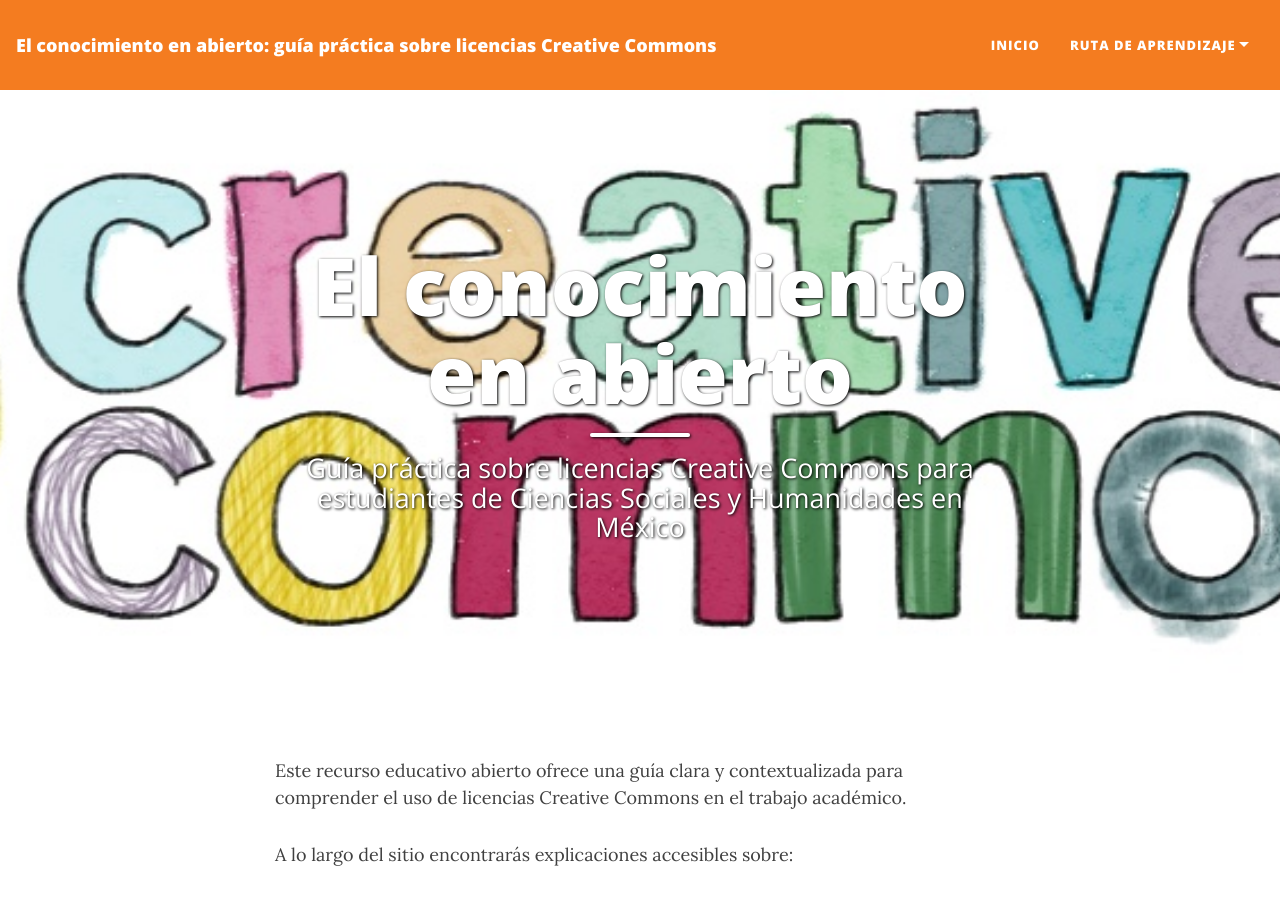
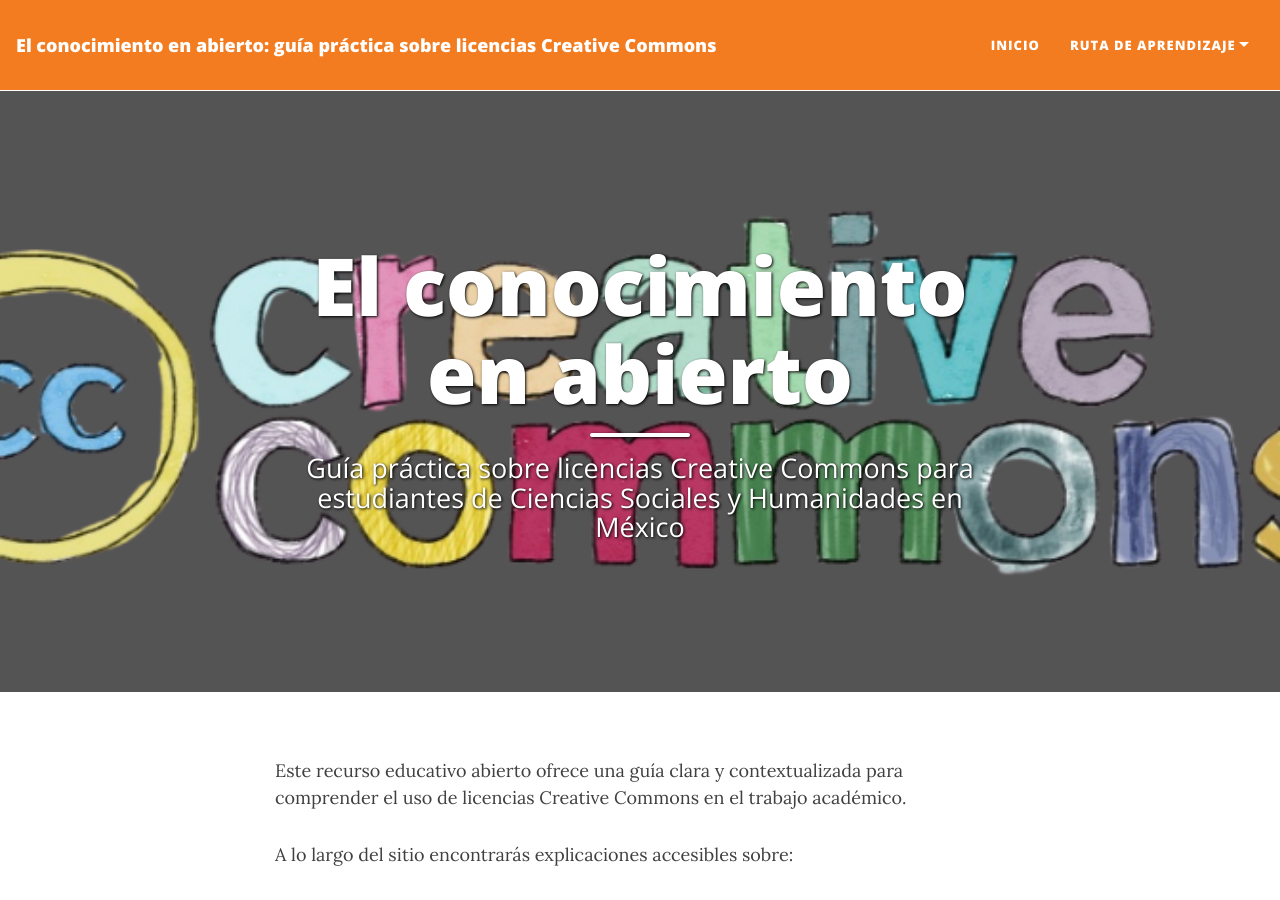
Before and after one commit to rosariorogel/cc-oer-mexico, a Jekyll site: the page built from index.md, in a window 1280 px wide and 900 px high. Built offline with Jekyll 4.4.1, drawn with Linux system fonts in a browser that asks for light colours; nearby versions of some CDN libraries.

Commit message:
Update index.md

```diff
--- a/index.md
+++ b/index.md
@@ -2,7 +2,7 @@
 layout: home
 title: El conocimiento en abierto
 subtitle: Guía práctica sobre licencias Creative Commons para estudiantes de Ciencias Sociales y Humanidades en México
-cover-img: "assets/img/CC FloriGuga.jpg"
+cover-img: "assets/img/CC Flori Gris.png"
 ---
 
 Este recurso educativo abierto ofrece una guía clara y contextualizada para comprender el uso de licencias Creative Commons en el trabajo académico.
```
